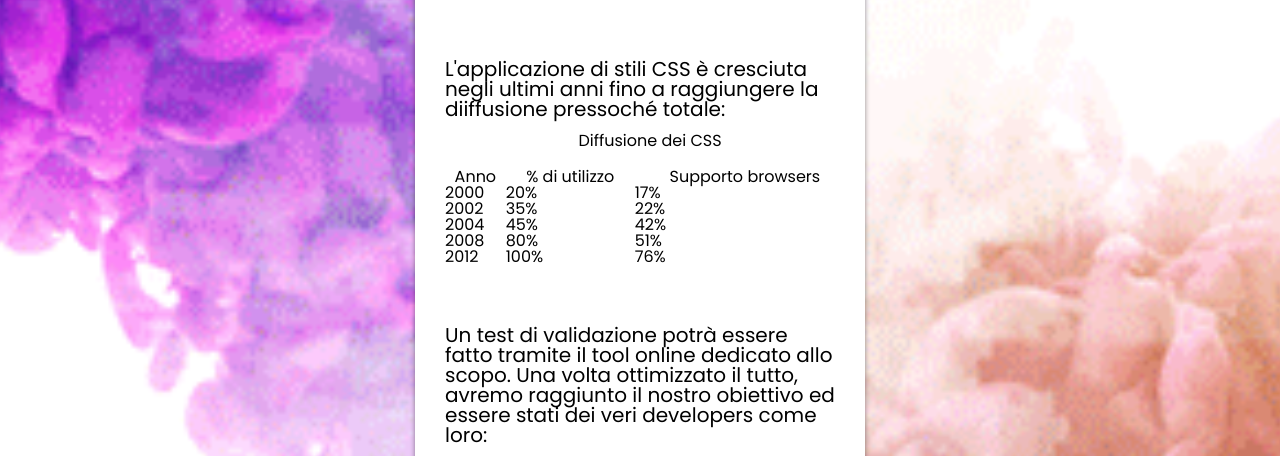
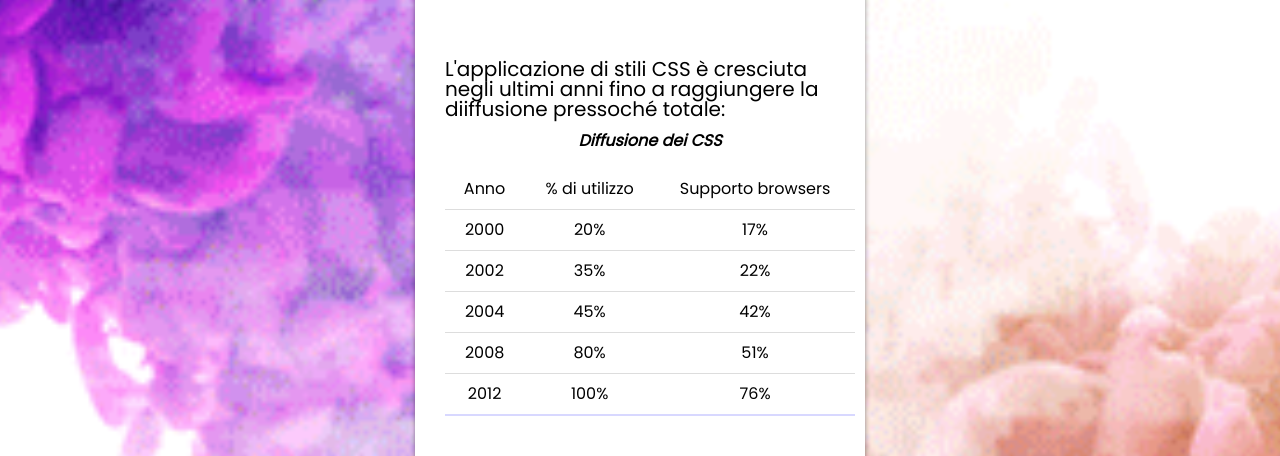
Before and after one commit to marco-sorrentino/u1-w1-d4, a plain HTML site: page index.html in a window 1280 px wide. Shown: the part 1100-1556 px from the top of the page. Drawn offline with Linux system fonts and the light colour scheme; grey boxes are pictures that could not be loaded.

Commit message:
fixed css

```diff
--- a/assets/css/style.css
+++ b/assets/css/style.css
@@ -89,7 +89,8 @@ strong {
   padding: 30px;
 }
 
-#epicode {
+iframe {
+  border-radius: 20px;
 }
 
 #linktool {
@@ -104,6 +105,28 @@ strong {
 
 caption {
   margin-bottom: 20px;
+  font-weight: bold;
+  font-style: italic;
+}
+
+thead tr {
+  background-color: #36b2ce;
+  color: white;
+}
+
+tbody tr {
+  border-bottom: 1px solid #dddddd;
+}
+
+tbody tr:last-of-type {
+  border-bottom: 2px solid rgba(176, 176, 255, 0.491);
+}
+
+th,
+td {
+  padding: 12px 15px;
+  vertical-align: bottom;
+  text-align: center;
 }
 
 /* FORM */
```
Also changed, not shown: index.html (+1 -1 lines).
